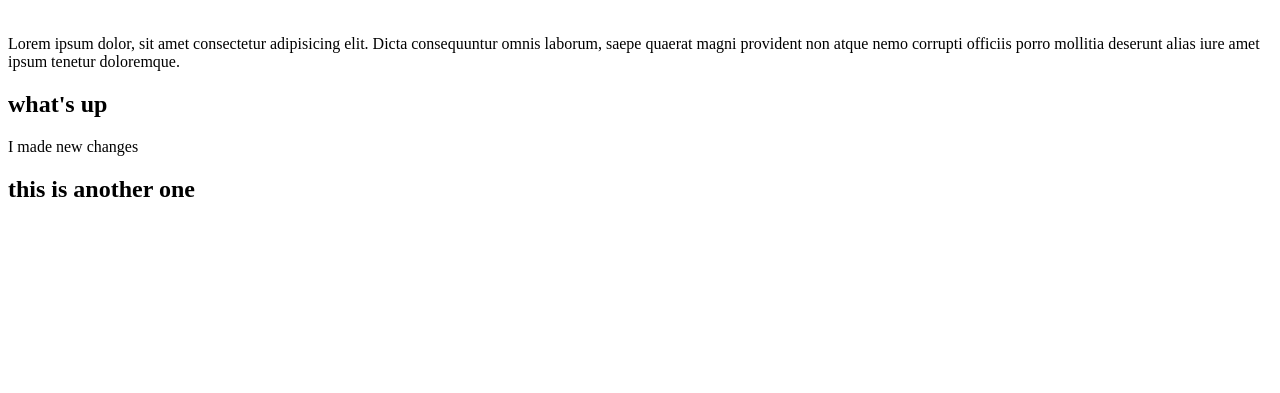
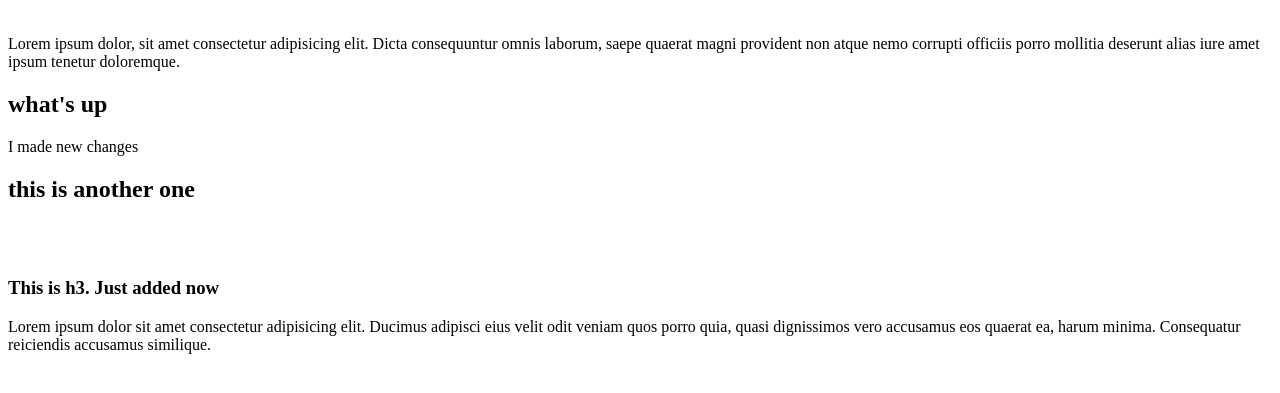
Before and after one commit to alimrany/gitt, a plain HTML site: page index.html in a window 1280 px wide. Shown: the part 79-472 px from the top of the page. Drawn offline with Linux system fonts and the light colour scheme.

Commit message:
newlyAdded

```diff
--- a/index.html
+++ b/index.html
@@ -13,5 +13,8 @@
     <h2>what's up</h2>
     <p>I made new changes</p>
     <h2>this is another one</h2>
+    <br><br>
+    <h3>This is h3. Just added now</h3>
+    <p>Lorem ipsum dolor sit amet consectetur adipisicing elit. Ducimus adipisci eius velit odit veniam quos porro quia, quasi dignissimos vero accusamus eos quaerat ea, harum minima. Consequatur reiciendis accusamus similique.</p>
 </body>
 </html>
```
